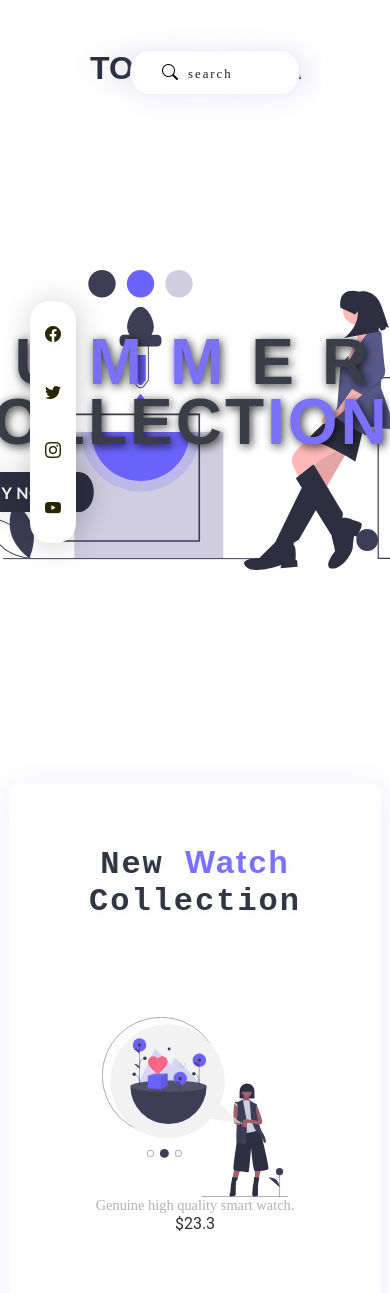
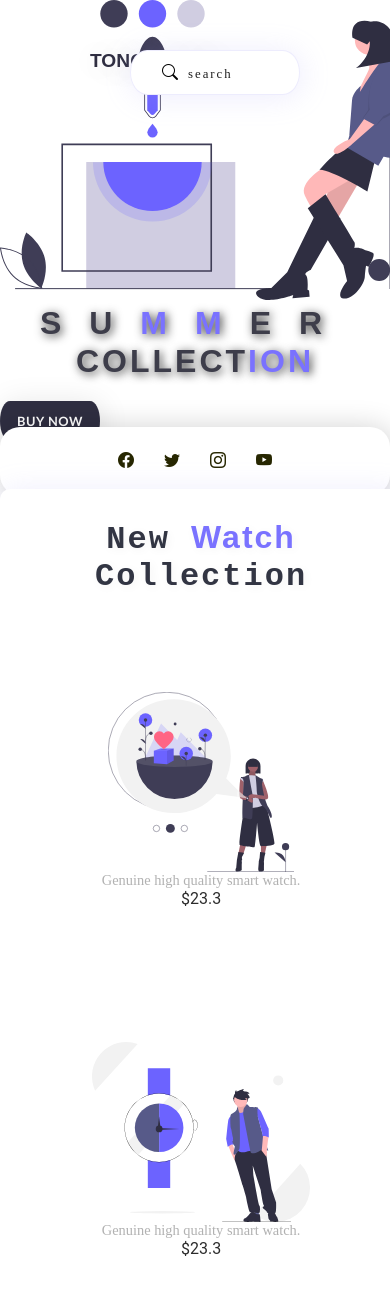
Before and after one commit to tonoy-saha/E_commerse_website, a plain HTML site: page index.html in a window 390 px wide. Shown: the top 1293 px of the page. Drawn offline with nearby package versions, Linux system fonts and the light colour scheme.

Commit message:
Update style.css

```diff
--- a/style.css
+++ b/style.css
@@ -330,4 +330,60 @@ footer{
 footer p{
     text-align: center;
     color: #2f2f2f;
+
 }
+
+/* filepath: e:\Web dev projects\E_commerse_website\style.css */
+
+@media (max-width: 1024px) {
+  .container {
+    height: auto;
+    flex-direction: column;
+  }
+  .section1,
+  .section1button {
+    position: static;
+    transform: none;
+    width: 100%;
+    text-align: center;
+  }
+  .iconarea {
+    position: static;
+    display: flex;
+    flex-direction: row;
+    justify-content: center;
+    margin: 20px 0;
+  }
+}
+
+@media (max-width: 768px) {
+  .productSection,
+  .about {
+    width: 98%;
+    flex-direction: column;
+    padding: 10px;
+  }
+  .productBox {
+    width: 90vw;
+    margin: 10px auto;
+  }
+  .NotificationInput {
+    width: 90vw;
+  }
+}
+
+@media (max-width: 480px) {
+  .logo a {
+    font-size: 1.2rem;
+  }
+  .section1button h1,
+  .section1button h2 {
+    font-size: 2rem;
+    line-height: 1.2;
+  }
+  .btn,
+  .NotificationButton {
+    width: 100px;
+    font-size: 0.8rem;
+  }
+}
```
